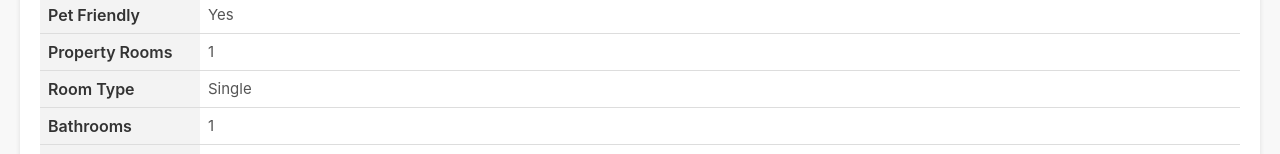
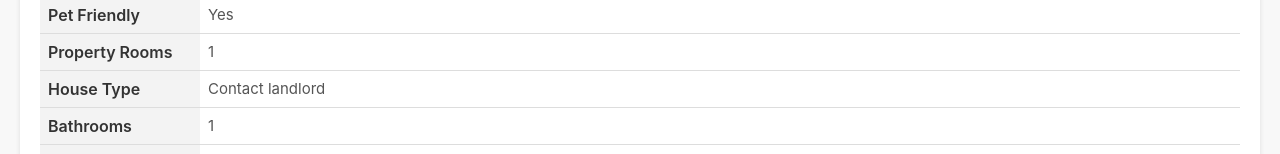
Before and after one commit to thuntxiv/TenantTalk, a React (Create React App) app in the folder tenanttalk/Frontend/: page /listings/1 in a window 1280 px wide. Shown: the part 619-773 px from the top of the page. Built offline with nearby package versions, Linux system fonts and the light colour scheme.

Commit message:
Fixed listing details

```diff
--- a/tenanttalk/Frontend/src/components/ListingDetails.tsx
+++ b/tenanttalk/Frontend/src/components/ListingDetails.tsx
@@ -1,4 +1,5 @@
 import React from 'react';
+import { useState, useEffect } from 'react';
 import { useParams, useNavigate } from 'react-router-dom';
 import Navbar from './navbar.tsx';
 import Footer from './footer.tsx';
@@ -81,13 +82,51 @@ const mockListings: Listing[] = [
     },
 ];
 
-//Lists details of the listing. This is the listing page itself
 export default function ListingDetails() {
     const { id } = useParams();
     const navigate = useNavigate();
+    const [listing, setListing] = React.useState<Listing | null>(null);
+    const listingId = id;
+    console.log("Listing ID:", Number(listingId));
 
-    const listingId = Number(id);
-    const listing = mockListings.find((item) => item.id === listingId);
+    useEffect(() => {
+        if (!(Number.isInteger(Number(listingId)))) {
+            fetch(`http://localhost:5000/api/properties/${listingId}`).then((response) => {
+                if (!response.ok) {
+                    throw new Error('Network response was not ok');
+                }
+                return response.json();
+            }).then((data) => {
+                console.log(data);
+                // Assuming the API returns a listing object that matches the Listing interface
+                let photoUrl = data.photoURL[0];
+                if (data.photoURL.length === 0) {
+                    photoUrl = studioImage;
+                }
+                setListing({
+                    id: data.id,
+                    title: data.title,
+                    price: data.rent,
+                    location: data.address,
+                    address: data.address,
+                    school: data.location,
+                    petFriendly: data.petFriendly,
+                    rooms: data.bedrooms,
+                    utilitiesIncluded: data.utilitiesIncluded,
+                    description: data.description,
+                    imageUrl: photoUrl,
+                    timeFrame: data.period,
+                    numberOfSuitemates: data.suitemates,
+                    houseType: data.type,
+                    bathrooms: data.bathrooms,
+                });
+            }).catch((error) => {
+                console.error('Error fetching listing:', error);
+            });
+        } else {
+            setListing(mockListings.find((listing) => listing.id === Number(listingId)) || null)
+        }
+    }, [listingId]);
 
     if (!listing) {
         return (
@@ -117,7 +156,7 @@ export default function ListingDetails() {
                 <div className="image-and-info">
                     <img className="main-image" src={listing.imageUrl} alt={listing.title} />
                     <div className="quick-facts">
-                        <h1 className="price">${listing.price.toLocaleString()}</h1>
+                        <h1 className="price">${listing.price}</h1>
                         <p className="address">{listing.address}</p>
                     </div>
                 </div>
@@ -144,19 +183,19 @@ export default function ListingDetails() {
                         </tr>
                         <tr>
                             <th>Property Rooms</th>
-                            <td>{listing.rooms}</td>
+                            <td>{listing.rooms || "Contact landlord"}</td>
                         </tr>
                         <tr>
-                            <th>Room Type</th>
-                            <td>{listing.roomType}</td>
+                            <th>House Type</th>
+                            <td>{listing.houseType || "Contact landlord"}</td>
                         </tr>
                         <tr>
                             <th>Bathrooms</th>
-                            <td>{listing.bathrooms}</td>
+                            <td>{listing.bathrooms || "Contact landlord"}</td>
                         </tr>
                         <tr>
                             <th>Suitemates</th>
-                            <td>{listing.numberOfSuitemates}</td>
+                            <td>{listing.numberOfSuitemates || "Contact landlord"}</td>
                         </tr>
                         <tr>
                             <th>Utilities Included</th>
@@ -164,7 +203,7 @@ export default function ListingDetails() {
                         </tr>
                         <tr>
                             <th>Sublease Period</th>
-                            <td>{listing.timeFrame}</td>
+                            <td>{listing.timeFrame || "Contact landlord"}</td>
                         </tr>
                     </tbody>
                 </table>
```
